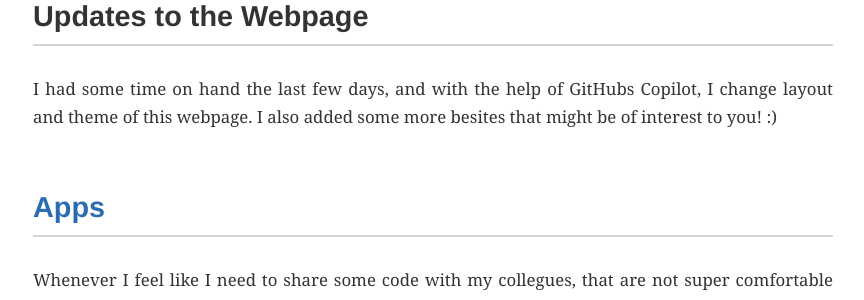
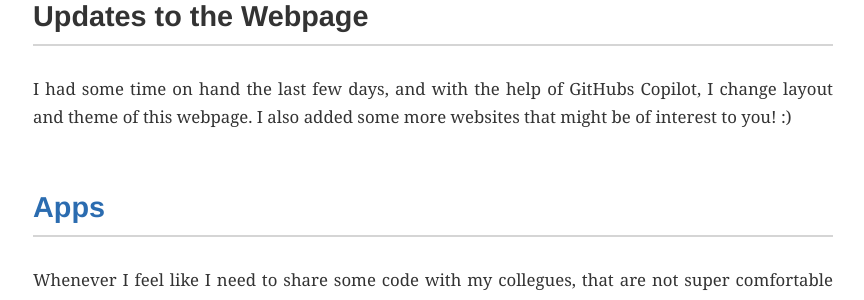
Before and after one commit to boehmax/boehmax.github.io, a Jekyll site: the page built from _posts/2025-08-29-blog-update.md, in a window 1280 px wide. Shown: the part 550-850 px from the top of the page, without its empty margins (207-1071 px from the left). Built offline with Jekyll 4.4.1, drawn with Linux system fonts in a browser that asks for light colours; nearby versions of some CDN libraries.

Commit message:
Fixed some spelling and the links

```diff
--- a/_posts/2025-08-29-blog-update.md
+++ b/_posts/2025-08-29-blog-update.md
@@ -10,15 +10,15 @@
 
 ## Updates to the Webpage
 I had some time on hand the last few days, and with the help of GitHubs Copilot, I change layout and theme of this webpage.
-I also added some more besites that might be of interest to you! :)
+I also added some more websites that might be of interest to you! :)
 
-## [Apps](../apps/)
+## [Apps](http://boehmax.github.io/apps)
 Whenever I feel like I need to share some code with my collegues, that are not super comfortable with coding, I try to put that code in an R Shiny WebApp. Those Apps I collected here for easy access. Most of them are highly specific for data analysis of instrument output, but still worth a look! Maybe you are lucky and you find something that fits your needs.
 
-## [Resources](../resources)
+## [Resources](http://boehmax.github.io/resources)
 Counting all higher education I underwent from Bachelor to Master to now PhD, it has been a journey of almost 10 years now. Trough that time I met good and bad resources for learning. Collected some of my favourits in this webpage. Keep in mind that my formal education is Chemistry, so some of you might find my suggestions trivial or too far away from Biochem/Bioinformatics if your education has been completly focusing on that feeld. If you have further resources I am always happy to add new things to this page! It will grow organically, so check in once in a while. The idea is also that I am going to make blog posts for some of the resources, to go a bit more indepth why I think they are  great.
 
-## [Lab Protocol](https://github.com/boehmax/protocols)
+## [Lab Protocol](http://boehmax.github.io/protocols)
 This is an external link that will bring you to my protocol page on GitHub. This could be actually to most usefull thing on this webpage. Especially if you are also in the field of Metallo Enzymes. The protocols range a wide from: "well structure" to "oh my, this is not good". It should be obvious to the reader where to place the protocol. For more information refer to the README of that repo. :)
 
 ## What's next?
```
